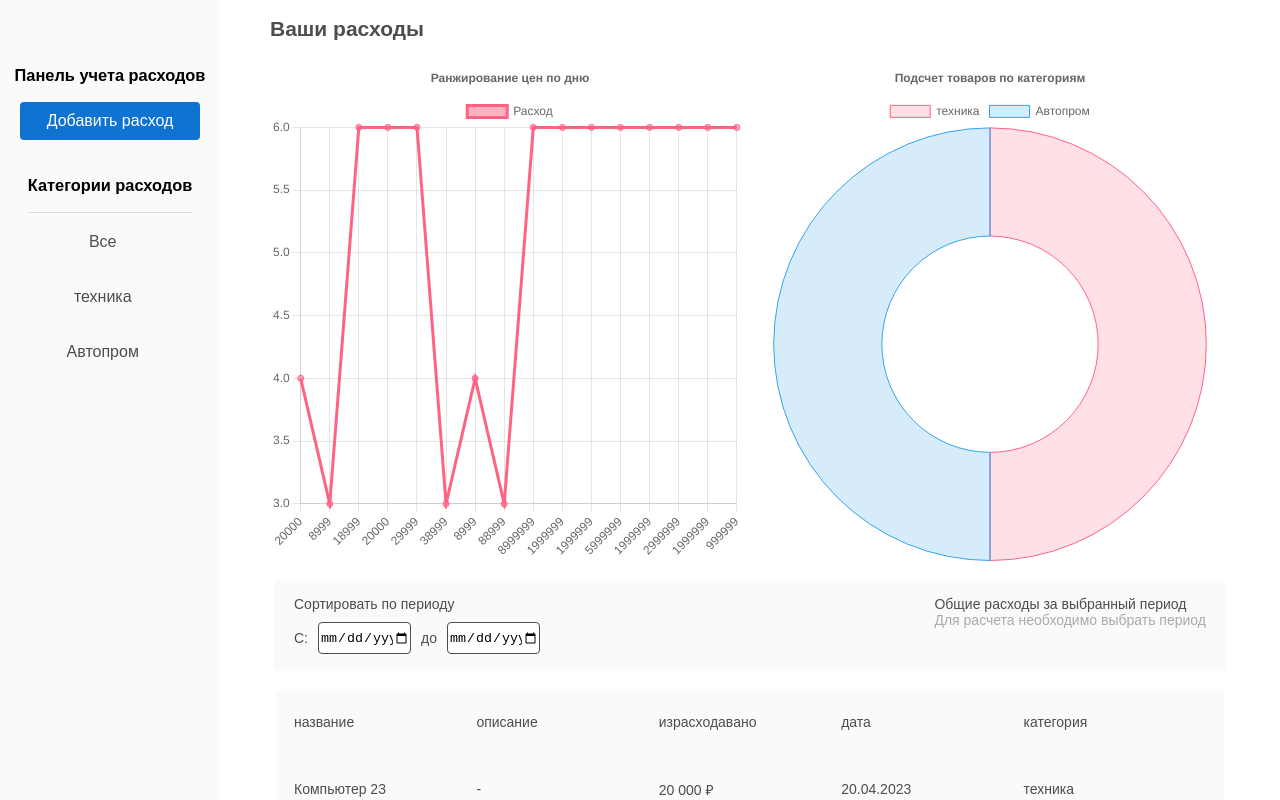
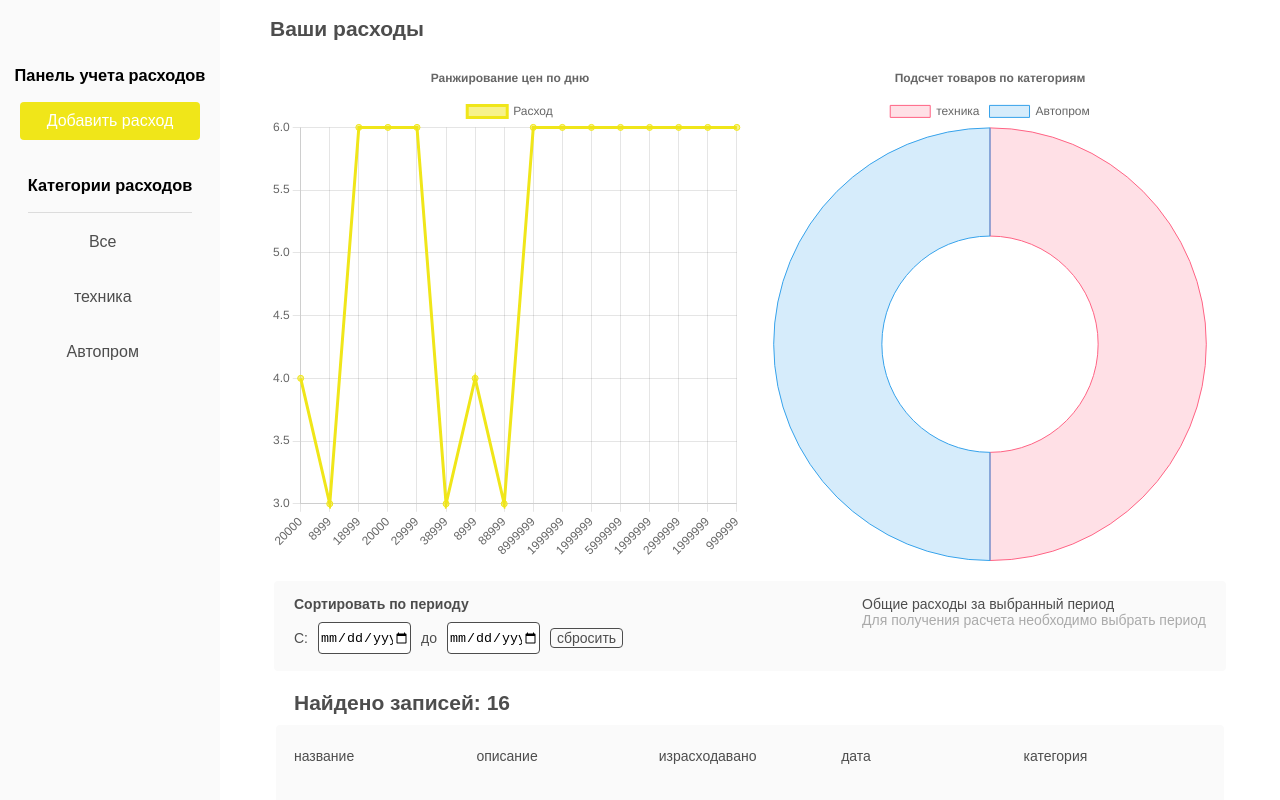
Before and after one commit to whatmeusername/TINKOFF_SOLUTION_CUP, a React (Vite) app: page / in a window 1280 px wide. Built offline with nearby package versions, Linux system fonts and the light colour scheme.

Commit message:
date sorting reset, changed buttons and graphs colors to yellow

```diff
--- a/src/components/SortExtensesByDate/SortExtensesByDate.scss
+++ b/src/components/SortExtensesByDate/SortExtensesByDate.scss
@@ -1,4 +1,6 @@
 .date__sort__wrapper{
+
+
     width: 95%;
 
     height: 80px;
@@ -14,6 +16,9 @@
 
     .date__sort__container__item{
         margin-top: 10px;
+        .date__sort__header{
+            font-weight: 600;
+        }
     }
     .date__sort__inputs__wrapper{
         margin: 10px 0;
@@ -37,5 +42,20 @@
         color: var(--text-grey);
     }
 
+    .date__sort__reset{
+        color: var(--text-primary);
+        transition: color 0.15s ease;
+        border: 1px solid var(--text-primary);
+        background: transparent;
+        transition: border-color 0.15 ease;
+        border-radius: 4px;
+        font-size: 14px;
+        cursor: pointer;
+        &:hover{
+            color: var(--text-gray);
+            border-color: var(--button-bg)
+        }
+    }
+
 
 }
--- a/src/components/SortExtensesByDate/index.tsx
+++ b/src/components/SortExtensesByDate/index.tsx
@@ -16,15 +16,22 @@ const SortExtensesByDate = ({
 			return { ...prev };
 		});
 	};
+
+	const ResetDates = () => {
+		setDateSort({ begin: null, end: null });
+	};
 	return (
 		<div className="date__sort__wrapper">
 			<div className="date__sort__container date__sort__container__item">
-				<span>Сортировать по периоду</span>
+				<span className="date__sort__header">Сортировать по периоду</span>
 				<div className="date__sort__inputs__wrapper">
 					<span>С:</span>
 					<input type="date" className="date__sort__input" onChange={(e) => setDateOnChange(e, "begin")} />
 					<span>до</span>
 					<input type="date" className="date__sort__input" onChange={(e) => setDateOnChange(e, "end")} />
+					<button className="date__sort__reset" onClick={ResetDates}>
+						сбросить
+					</button>
 				</div>
 			</div>
 			<div className="date__sort__container date__sort__container__item">
@@ -41,7 +48,9 @@ const SortExtensesByDate = ({
 							₽
 						</span>
 					) : (
-						<span className="date__extenses__unselected">Для расчета необходимо выбрать период </span>
+						<span className="date__extenses__unselected">
+							Для получения расчета необходимо выбрать период{" "}
+						</span>
 					)}
 				</div>
 			</div>
--- a/src/components/expenseModal/expensesModal.scss
+++ b/src/components/expenseModal/expensesModal.scss
@@ -42,9 +42,10 @@
                 height: 30px;
                 cursor: pointer;
                 opacity: 1;
-                transition: opacity 0.15s ease;
+                transition: opacity 0.15s ease, border-color 0.15s ease;
                 &:hover{
                     opacity: 0.8;
+                    border-color: var(--button-bg);
                 }
             }
         }
--- a/src/components/expenseModal/index.tsx
+++ b/src/components/expenseModal/index.tsx
@@ -45,7 +45,7 @@ const AddExpensesModal = observer(() => {
 				<div className="add__expenses__modal__content__head">
 					<h3 className="add__expenses__modal__header">Добавить новую запись о расходе</h3>
 					<button className="add__expenses__modal__close" onClick={() => addExpenseModalControl.toogle()}>
-						отмена
+						закрыть
 					</button>
 				</div>
 				<div className="expenses__add__fields">
--- a/src/components/expensesHistory/ExpenseContentNotAvailable.tsx
+++ b/src/components/expensesHistory/ExpenseContentNotAvailable.tsx
@@ -1,7 +1,7 @@
 const ExpenseContentNotAvailable = () => {
 	return (
 		<div className="expenses__not__available">
-			<p className="expenses__not__available__label">Вы не добавили еще не одного расхода в свою историю</p>
+			<p className="expenses__not__available__label">Вы не добавили еще не одной записи в свою историю</p>
 		</div>
 	);
 };
@@ -9,7 +9,7 @@ const ExpenseContentNotAvailable = () => {
 const ExpenseContentNotFound = () => {
 	return (
 		<div className="expenses__not__available">
-			<p className="expenses__not__available__label">мы не нашли не одного расхода по заданому запросу</p>
+			<p className="expenses__not__available__label">мы не нашли не одной записи по заданому запросу</p>
 		</div>
 	);
 };
--- a/src/components/expensesHistory/expensesHistory.scss
+++ b/src/components/expensesHistory/expensesHistory.scss
@@ -1,3 +1,4 @@
+
 
 .expenses__not__available{
     width: 100%;
@@ -12,11 +13,16 @@
 }
 
 
-.expenses__block__header__wrapper{
+.expenses__block__wrapper{
     width: 100%;
     .expenses__block__header{
         text-align: left;
         color: var(--text-primary)
+    }
+    .expenses__content__header{
+        color: var(--text-primary);
+        width: 95%;
+        margin: 10px auto;
     }
 }
 
--- a/src/components/expensesHistory/index.tsx
+++ b/src/components/expensesHistory/index.tsx
@@ -20,6 +20,8 @@ const ExpenseContent = observer(({ expensesData }: { expensesData: Expense[] })
 	const widthPerColumn = useMemo(() => Math.floor(100 / Object.keys(Columns).length), []);
 
 	return (
+		<>
+			<h2 className="expenses__content__header">Найдено записей: {expensesData.length}</h2>
 			<div className="expenses__content__table__wrapper">
 				<div className="expenses__columns__header expenses__row">
 					{Object.values(Columns).map((column) => {
@@ -69,6 +71,7 @@ const ExpenseContent = observer(({ expensesData }: { expensesData: Expense[] })
 					})}
 				</div>
 			</div>
+		</>
 	);
 });
 
@@ -83,7 +86,7 @@ const ExpensesContentBlock = observer(() => {
 	}
 
 	return (
-		<div className="expenses__block__header__wrapper">
+		<div className="expenses__block__wrapper">
 			<h2 className="expenses__block__header">Ваши расходы{category ? ` в категории "${category}"` : ""}</h2>
 			{expensesData.length > 1 ? (
 				<ExpenseContentGraphs expensesData={expensesData} secondaryAsMost={category !== undefined} />
--- a/src/components/extenseGraphElements/SpendLineGraph.tsx
+++ b/src/components/extenseGraphElements/SpendLineGraph.tsx
@@ -22,8 +22,8 @@ const SpendLineGraph = ({ expensesData }: { expensesData: Expense[] }) => {
 			{
 				label: "Расход",
 				data: expensesData.map((i) => i.date?.getDay()),
-				borderColor: "rgb(255, 99, 132)",
-				backgroundColor: "rgba(255, 99, 132, 0.5)",
+				borderColor: "rgb(240, 230, 25)",
+				backgroundColor: "rgba(240, 230, 25, 0.5)",
 			},
 		],
 	};
--- a/src/components/extenseGraphElements/TopPriceLineChart.tsx
+++ b/src/components/extenseGraphElements/TopPriceLineChart.tsx
@@ -22,8 +22,8 @@ const TopPriceLineChart = ({ expensesData }: { expensesData: Expense[] }) => {
 			{
 				label: "Расход",
 				data: expensesData.map((i) => i.spend),
-				borderColor: "rgb(255, 99, 132)",
-				backgroundColor: "rgba(255, 99, 132, 0.5)",
+				borderColor: "rgb(240, 230, 25)",
+				backgroundColor: "rgba(240, 230, 25, 0.5)",
 			},
 		],
 	};
--- a/src/index.scss
+++ b/src/index.scss
@@ -27,7 +27,7 @@ body {
 
 
   --cards-background-color: rgb(250, 250, 250);
-  --button-bg: rgb(15, 115, 210);
+  --button-bg: rgb(240, 230, 25);
   --text-secondary: rgb(255, 255, 255);
   --text-gray: rgb(200, 200, 200);
   --text-grey: rgb(170, 170, 170);
```
Lines whose indentation alone changed are shown as unchanged.
